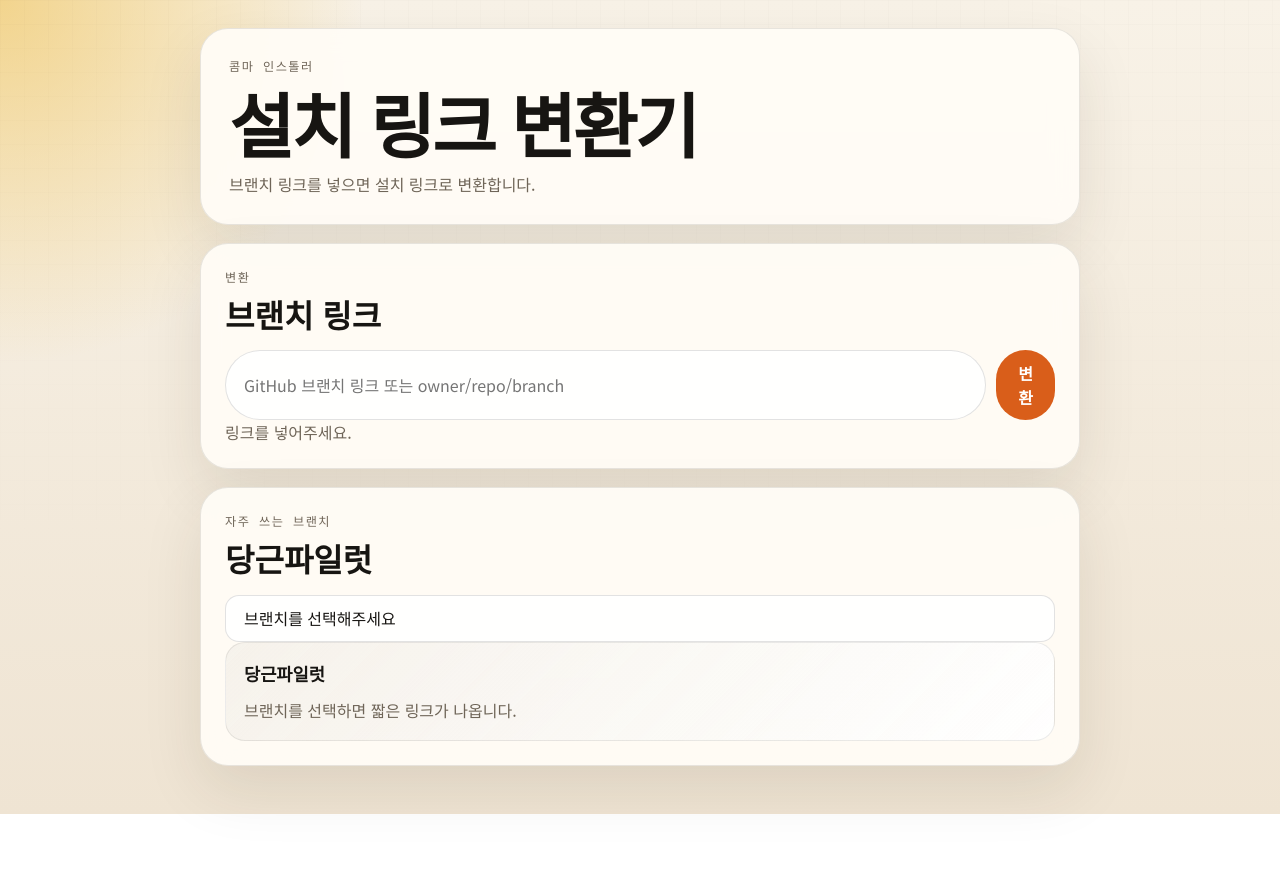
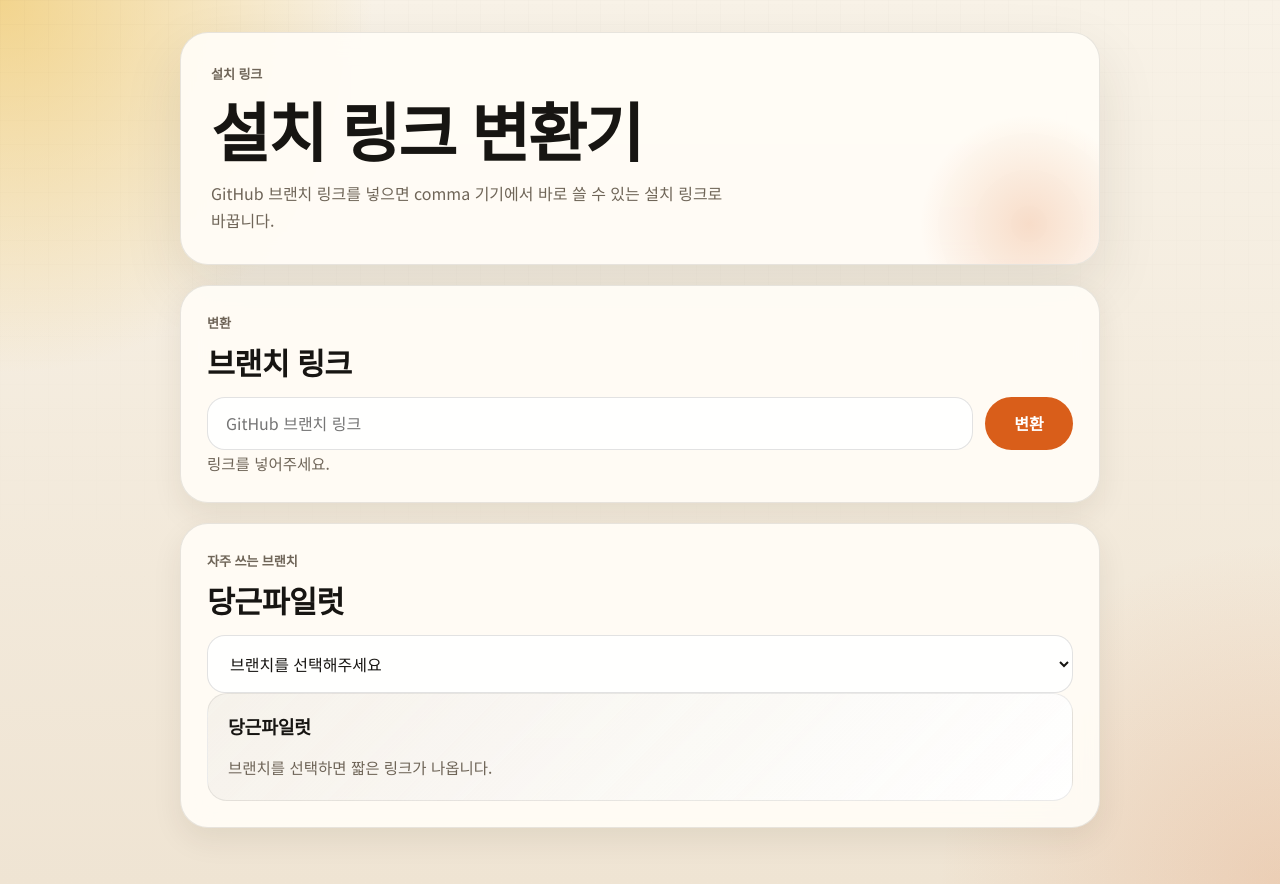
Before and after one commit to leehyuk1108/branch_installer, a website: page docs/index.html in a window 1280 px wide. Before the commit the page ends 814 px from the top, so only its background shows below. Drawn offline with Linux system fonts and the light colour scheme; no server answers.

Commit message:
Polish Korean layout styling

```diff
--- a/docs/index.html
+++ b/docs/index.html
@@ -13,9 +13,9 @@
   <body>
     <div class="page-shell">
       <header class="hero">
-        <p class="eyebrow">콤마 인스톨러</p>
+        <p class="eyebrow">설치 링크</p>
         <h1>설치 링크 변환기</h1>
-        <p class="hero-copy">브랜치 링크를 넣으면 설치 링크로 변환합니다.</p>
+        <p class="hero-copy">GitHub 브랜치 링크를 넣으면 comma 기기에서 바로 쓸 수 있는 설치 링크로 바꿉니다.</p>
       </header>
 
       <main class="stack">
@@ -32,7 +32,7 @@
                 class="converter-input"
                 type="text"
                 name="branch-input"
-                placeholder="GitHub 브랜치 링크 또는 owner/repo/branch"
+                placeholder="GitHub 브랜치 링크"
                 autocomplete="off"
                 spellcheck="false"
               >
--- a/docs/styles.css
+++ b/docs/styles.css
@@ -5,12 +5,14 @@
   --muted: #6f6558;
   --line: rgba(23, 21, 18, 0.1);
   --accent: #d95e1a;
+  --accent-strong: #b64c12;
   --accent-soft: rgba(217, 94, 26, 0.12);
-  --subtle: rgba(255, 255, 255, 0.8);
+  --subtle: rgba(255, 255, 255, 0.82);
   --shadow: 0 24px 60px rgba(52, 39, 18, 0.1);
+  --shadow-soft: 0 12px 30px rgba(52, 39, 18, 0.08);
   --radius-xl: 28px;
   --radius-lg: 20px;
-  --radius-md: 14px;
+  --radius-md: 16px;
 }
 
 * {
@@ -26,8 +28,13 @@ body {
 body {
   font-family: "Noto Sans KR", sans-serif;
   color: var(--ink);
+  line-height: 1.6;
+  word-break: keep-all;
+  text-rendering: optimizeLegibility;
+  -webkit-font-smoothing: antialiased;
   background:
     radial-gradient(circle at top left, rgba(240, 201, 107, 0.72), transparent 24%),
+    radial-gradient(circle at bottom right, rgba(217, 94, 26, 0.16), transparent 22%),
     linear-gradient(180deg, #f8f2e7 0%, #efe4d3 100%);
 }
 
@@ -44,39 +51,52 @@ body::before {
 }
 
 .page-shell {
-  width: min(880px, calc(100vw - 32px));
+  width: min(920px, calc(100vw - 32px));
   margin: 0 auto;
-  padding: 28px 0 48px;
+  padding: 32px 0 56px;
 }
 
 .hero,
 .panel {
+  position: relative;
   background: var(--paper);
   border: 1px solid var(--line);
-  box-shadow: var(--shadow);
   backdrop-filter: blur(14px);
 }
 
 .hero {
+  overflow: hidden;
   border-radius: var(--radius-xl);
-  padding: 28px;
+  padding: 30px;
+  box-shadow: var(--shadow);
   animation: rise-in 0.45s ease-out both;
 }
 
 .hero::after {
   content: "";
   position: absolute;
-  display: none;
+  inset: auto -40px -70px auto;
+  width: 220px;
+  height: 220px;
+  border-radius: 999px;
+  background: radial-gradient(circle, rgba(217, 94, 26, 0.2), transparent 70%);
+}
+
+.panel {
+  border-radius: var(--radius-xl);
+  padding: 26px;
+  box-shadow: var(--shadow-soft);
+  animation: rise-in 0.55s ease-out both;
 }
 
 .eyebrow,
 .panel-kicker,
 .meta-label {
   margin: 0 0 10px;
-  font-family: "IBM Plex Mono", monospace;
-  font-size: 0.76rem;
-  letter-spacing: 0.12em;
-  text-transform: uppercase;
+  font-family: inherit;
+  font-size: 0.82rem;
+  font-weight: 700;
+  letter-spacing: -0.01em;
   color: var(--muted);
 }
 
@@ -86,37 +106,33 @@ body::before {
 }
 
 .hero h1 {
-  font-size: clamp(2.4rem, 7vw, 4.4rem);
-  line-height: 1.06;
-  letter-spacing: -0.04em;
+  font-size: clamp(2.2rem, 6vw, 4rem);
+  line-height: 1.12;
+  letter-spacing: -0.03em;
 }
 
 .hero-copy {
-  margin: 12px 0 0;
+  max-width: 36rem;
+  margin: 14px 0 0;
   color: var(--muted);
   font-size: 1rem;
-  line-height: 1.5;
+  line-height: 1.7;
 }
 
 .stack {
   display: grid;
-  gap: 18px;
-  margin-top: 18px;
-}
-
-.panel {
-  border-radius: var(--radius-xl);
-  padding: 24px;
-  animation: rise-in 0.55s ease-out both;
+  gap: 20px;
+  margin-top: 20px;
 }
 
 .panel-heading {
-  margin-bottom: 18px;
+  margin-bottom: 16px;
 }
 
 .panel h2 {
-  font-size: clamp(1.6rem, 4vw, 2rem);
-  line-height: 1.14;
+  font-size: clamp(1.45rem, 3vw, 1.9rem);
+  line-height: 1.25;
+  letter-spacing: -0.02em;
 }
 
 .converter-form,
@@ -124,47 +140,32 @@ body::before {
 .branch-picker,
 .meta-grid {
   display: grid;
-  gap: 12px;
+  gap: 14px;
 }
 
 .converter-controls {
-  display: flex;
-  gap: 10px;
+  display: grid;
+  grid-template-columns: minmax(0, 1fr) auto;
+  gap: 12px;
   align-items: stretch;
 }
 
-.converter-input {
+.converter-input,
+.branch-select {
   width: 100%;
   min-width: 0;
   border: 1px solid rgba(23, 21, 18, 0.12);
-  border-radius: 999px;
+  border-radius: 18px;
   background: rgba(255, 255, 255, 0.92);
   color: var(--ink);
-  padding: 14px 18px;
+  padding: 15px 18px;
   font: inherit;
   font-size: 1rem;
+  line-height: 1.3;
   outline: none;
 }
 
-.converter-input:focus {
-  border-color: rgba(217, 94, 26, 0.5);
-  box-shadow: 0 0 0 4px rgba(217, 94, 26, 0.12);
-}
-
-.branch-select {
-  width: 100%;
-  min-width: 0;
-  appearance: none;
-  border: 1px solid rgba(23, 21, 18, 0.12);
-  border-radius: var(--radius-md);
-  background: rgba(255, 255, 255, 0.92);
-  color: var(--ink);
-  padding: 14px 18px;
-  font: inherit;
-  font-size: 1rem;
-  outline: none;
-}
-
+.converter-input:focus,
 .branch-select:focus {
   border-color: rgba(217, 94, 26, 0.5);
   box-shadow: 0 0 0 4px rgba(217, 94, 26, 0.12);
@@ -174,29 +175,31 @@ body::before {
 .installer-card,
 .branch-row {
   display: grid;
-  gap: 12px;
+  gap: 14px;
   border-radius: var(--radius-lg);
   border: 1px solid rgba(23, 21, 18, 0.08);
   background: var(--subtle);
-  padding: 18px;
+  padding: 20px;
 }
 
 .result-card.success {
-  background: linear-gradient(135deg, rgba(40, 93, 68, 0.1), rgba(255, 255, 255, 0.92));
+  background: linear-gradient(135deg, rgba(40, 93, 68, 0.11), rgba(255, 255, 255, 0.94));
 }
 
 .result-card.warning {
-  background: linear-gradient(135deg, rgba(240, 201, 107, 0.22), rgba(255, 255, 255, 0.92));
+  background: linear-gradient(135deg, rgba(240, 201, 107, 0.22), rgba(255, 255, 255, 0.94));
 }
 
 .result-card.info {
-  background: linear-gradient(135deg, rgba(23, 21, 18, 0.04), rgba(255, 255, 255, 0.92));
+  background: linear-gradient(135deg, rgba(23, 21, 18, 0.04), rgba(255, 255, 255, 0.94));
 }
 
 .result-title {
   margin: 0;
-  font-size: 1.1rem;
+  font-size: 1.14rem;
   font-weight: 700;
+  line-height: 1.4;
+  letter-spacing: -0.01em;
 }
 
 .result-copy,
@@ -205,39 +208,8 @@ body::before {
 .error-state {
   margin: 0;
   color: var(--muted);
-  line-height: 1.5;
-}
-
-.branch-row {
-  grid-template-columns: minmax(0, 1fr) auto;
-  align-items: center;
-  gap: 14px;
-}
-
-.branch-main {
-  min-width: 0;
-  display: grid;
-  gap: 6px;
-}
-
-.branch-name {
-  margin: 0;
-  font-size: 1rem;
-  font-weight: 700;
-}
-
-.branch-link {
-  color: var(--accent);
-  text-decoration: none;
-}
-
-.branch-link:hover {
-  text-decoration: underline;
-}
-
-.branch-actions {
-  display: flex;
-  gap: 8px;
+  line-height: 1.7;
+  font-size: 0.97rem;
 }
 
 .installer-card {
@@ -262,7 +234,7 @@ body::before {
 
 .meta-row {
   display: grid;
-  gap: 6px;
+  gap: 7px;
 }
 
 .mono {
@@ -273,9 +245,10 @@ body::before {
 
 .url-box {
   border-radius: var(--radius-md);
-  padding: 13px 14px;
+  padding: 14px 16px;
   background: #1f241f;
   color: #f7f2ea;
+  line-height: 1.55;
 }
 
 .card-actions {
@@ -285,13 +258,22 @@ body::before {
 }
 
 .action-button {
+  display: inline-flex;
+  align-items: center;
+  justify-content: center;
+  flex: 0 0 auto;
   appearance: none;
   border: 0;
   border-radius: 999px;
   cursor: pointer;
-  padding: 11px 16px;
+  min-width: 88px;
+  min-height: 46px;
+  padding: 12px 18px;
   font: inherit;
   font-weight: 700;
+  line-height: 1;
+  white-space: nowrap;
+  text-decoration: none;
   transition: transform 0.18s ease, background-color 0.18s ease;
 }
 
@@ -306,7 +288,7 @@ body::before {
 
 .action-secondary {
   background: var(--accent-soft);
-  color: var(--accent);
+  color: var(--accent-strong);
 }
 
 .sr-only {
@@ -333,6 +315,7 @@ code {
     opacity: 0;
     transform: translateY(18px);
   }
+
   to {
     opacity: 1;
     transform: translateY(0);
@@ -348,8 +331,8 @@ code {
 
 @media (max-width: 720px) {
   .page-shell {
-    width: min(100vw - 20px, 880px);
-    padding: 18px 0 32px;
+    width: min(100vw - 20px, 920px);
+    padding: 18px 0 34px;
   }
 
   .hero,
@@ -358,7 +341,11 @@ code {
   }
 
   .converter-controls {
-    flex-direction: column;
+    grid-template-columns: 1fr;
+  }
+
+  .action-button {
+    width: 100%;
   }
 
   .branch-row {
```
